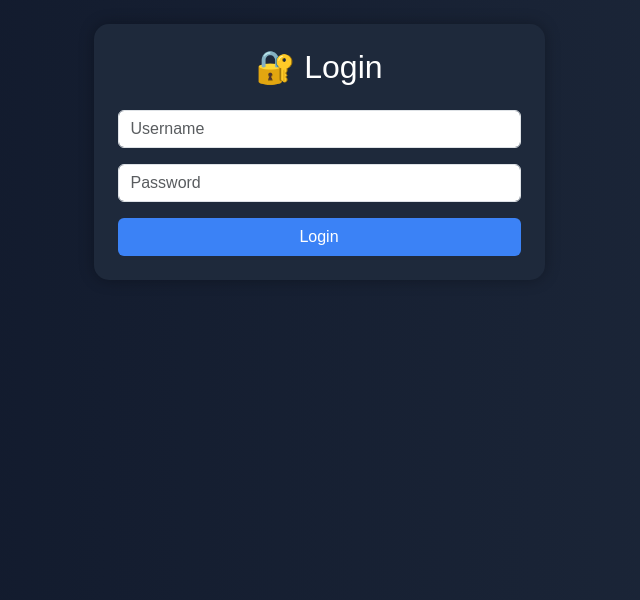
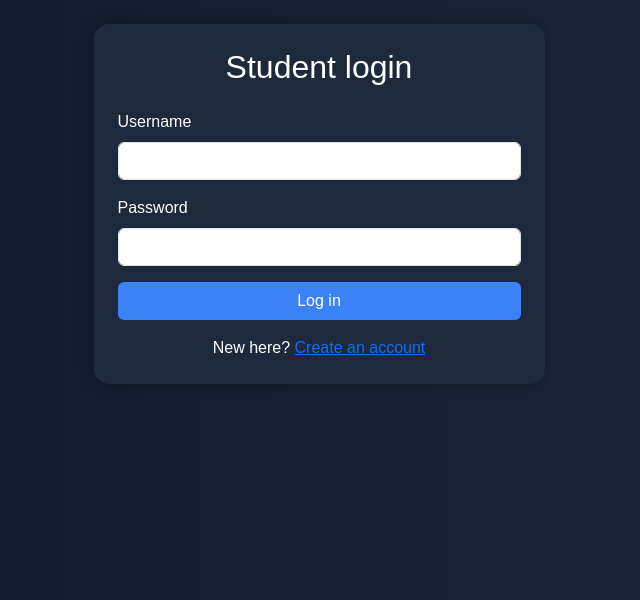
Before and after one commit to taymoorfarooq16-pixel/SmartCampusAI, a Django app: page /login/ in a window 1280 px wide. Shown: the part 56-656 px from the top of the page, without its empty margins (321-961 px from the left). Run offline with Django 5.2, Linux system fonts and the light colour scheme.

Commit message:
Show login errors and add accessible labels

```diff
--- a/smartcampus/assistant/templates/login.html
+++ b/smartcampus/assistant/templates/login.html
@@ -1,31 +1,21 @@
 {% extends 'base.html' %}
-
+{% block title %}Student login · Smart Campus AI{% endblock %}
 {% block content %}
-
 <div class="row justify-content-center">
-
     <div class="col-md-5">
-
         <div class="card p-4">
-
-            <h2 class="text-center mb-4">🔐 Login</h2>
-
+            <h1 class="h2 text-center mb-4">Student login</h1>
+            {% if error %}<div class="alert alert-danger" role="alert">{{ error }}</div>{% endif %}
             <form method="post">
-
                 {% csrf_token %}
-
-                <input type="text" name="username" class="form-control mb-3" placeholder="Username" required>
-
-                <input type="password" name="password" class="form-control mb-3" placeholder="Password" required>
-
-                <button class="btn btn-custom w-100">Login</button>
-
+                <label class="form-label" for="id_username">Username</label>
+                <input id="id_username" type="text" name="username" class="form-control mb-3" autocomplete="username" required>
+                <label class="form-label" for="id_password">Password</label>
+                <input id="id_password" type="password" name="password" class="form-control mb-3" autocomplete="current-password" required>
+                <button type="submit" class="btn btn-custom w-100">Log in</button>
             </form>
-
+            <p class="mt-3 mb-0 text-center">New here? <a href="{% url 'signup' %}">Create an account</a></p>
         </div>
-
     </div>
-
 </div>
-
 {% endblock %}
```
